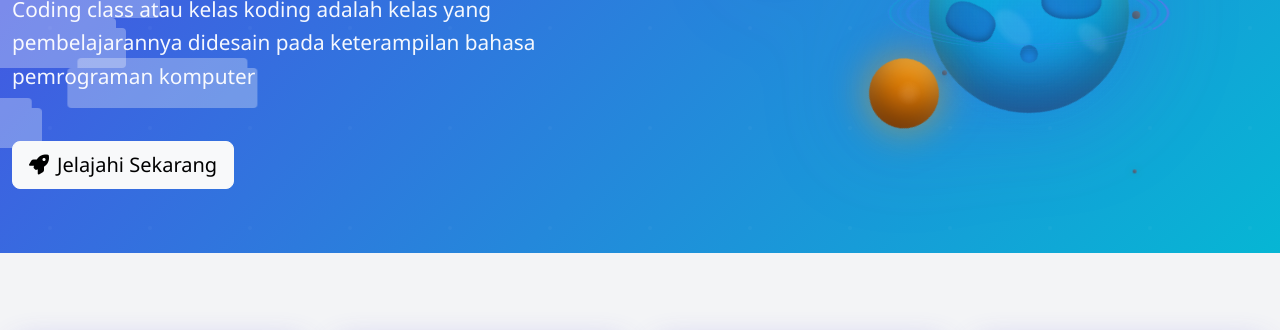
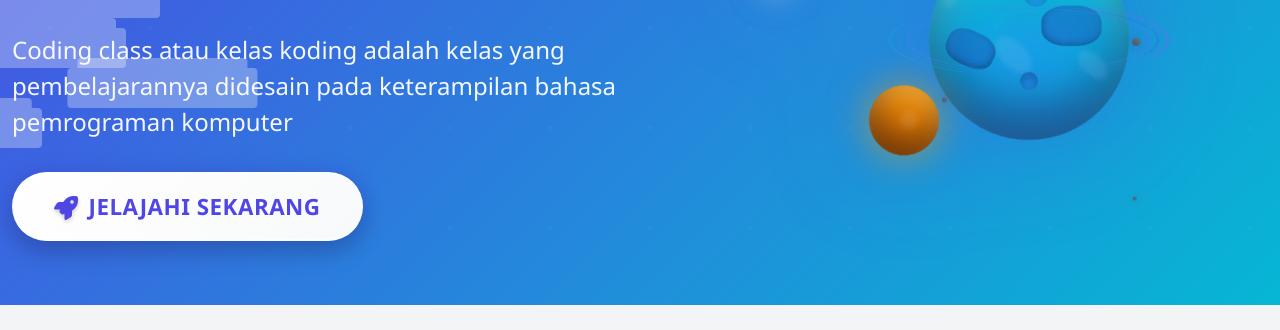
Before and after one commit to paiz-web/yaaa, a plain HTML site: page index.html in a window 1280 px wide. Shown: the part 322-652 px from the top of the page. Drawn offline with nearby package versions, Linux system fonts and the light colour scheme.

Commit message:
Update yok.css

```diff
--- a/yok.css
+++ b/yok.css
@@ -28,7 +28,7 @@ html, body {
     --toggle-bg: rgba(0, 0, 0, 0.05);
 
     /* Dark mode variables */
-    --dark-bg: #1a1a2e;
+    --dark-bg: #000000;
     --dark-card: #2c3e50;
     --dark-text: #f3f4f6;
     --dark-muted: #bdc3c7;
@@ -245,17 +245,19 @@ html, body {
 }
 
 .hero-title {
-    font-size: 3rem;
+    font-size: 4rem;
     font-weight: 800;
-    margin-bottom: 2.5rem;
+    margin-bottom: 3rem;
     text-shadow: 2px 2px 4px rgba(0, 0, 0, 0.2);
+    line-height: 1.3;
 }
 
 .hero-subtitle {
-    font-size: 1.3rem;
+    font-size: 1.5rem;
+    font-weight: 400;
     opacity: 0.95;
-    margin-bottom: 3rem;
-    line-height: 1.6;
+    margin-bottom: 2rem;
+    line-height: 1.5;
 }
 
 /* ============================
@@ -398,14 +400,89 @@ html, body {
     color: var(--dark-text) !important;
 }
 
+/* ============================
+   TOMBOL JELAJAHI SEKARANG
+============================ */
+.btn-light {
+    background: linear-gradient(135deg, #ffffff 0%, #f8f9fa 100%) !important;
+    color: var(--primary-color) !important;
+    border: 2px solid rgba(255, 255, 255, 0.3) !important;
+    padding: 16px 40px !important;
+    font-size: 1.4rem !important;
+    font-weight: 700 !important;
+    border-radius: 50px !important;
+    text-decoration: none !important;
+    transition: all 0.3s ease !important;
+    box-shadow:
+        0 10px 25px rgba(0, 0, 0, 0.2),
+        0 0 20px rgba(79, 70, 229, 0.3) !important;
+    position: relative !important;
+    overflow: hidden !important;
+    z-index: 1 !important;
+    letter-spacing: 0.5px !important;
+    text-transform: uppercase !important;
+}
+
+.btn-light::before {
+    content: '';
+    position: absolute;
+    top: 0;
+    left: -100%;
+    width: 100%;
+    height: 100%;
+    background: linear-gradient(90deg,
+        transparent,
+        rgba(255, 255, 255, 0.3),
+        transparent);
+    transition: all 0.5s ease;
+    z-index: -1;
+}
+
+.btn-light:hover {
+    transform: translateY(-5px) scale(1.05) !important;
+    box-shadow:
+        0 15px 35px rgba(0, 0, 0, 0.3),
+        0 0 30px rgba(79, 70, 229, 0.5) !important;
+    color: var(--primary-color) !important;
+    border-color: rgba(255, 255, 255, 0.5) !important;
+}
+
+.btn-light:hover::before {
+    left: 100%;
+}
+
+.btn-light:active {
+    transform: translateY(-2px) scale(1.02) !important;
+}
+
+.btn-light i {
+    font-size: 1.5rem !important;
+    vertical-align: middle !important;
+    margin-right: 10px !important;
+    text-shadow: 0 2px 4px rgba(0, 0, 0, 0.2) !important;
+}
+
+/* Dark mode styles untuk btn-light */
 .dark-mode .btn-light {
-    background: rgba(255, 255, 255, 0.1) !important;
-    color: var(--dark-text) !important;
-    border: 1px solid rgba(255, 255, 255, 0.2) !important;
+    background: linear-gradient(135deg,
+        rgba(255, 255, 255, 0.15) 0%,
+        rgba(255, 255, 255, 0.1) 100%) !important;
+    color: #ffffff !important;
+    border: 2px solid rgba(255, 255, 255, 0.2) !important;
+    box-shadow:
+        0 10px 25px rgba(0, 0, 0, 0.3),
+        0 0 20px rgba(96, 165, 250, 0.4) !important;
 }
 
 .dark-mode .btn-light:hover {
-    background: rgba(255, 255, 255, 0.2) !important;
+    background: linear-gradient(135deg,
+        rgba(0, 0, 0, 0.25) 0%,
+        rgba(0, 0, 0, 0.15) 100%) !important;
+    color: #ffffff !important;
+    box-shadow:
+        0 15px 35px rgba(0, 0, 0, 0.4),
+        0 0 30px rgba(255, 255, 255, 0.6) !important;
+    border-color: rgba(255, 255, 255, 0.3) !important;
 }
 
 .dark-mode .stats-card {
```
